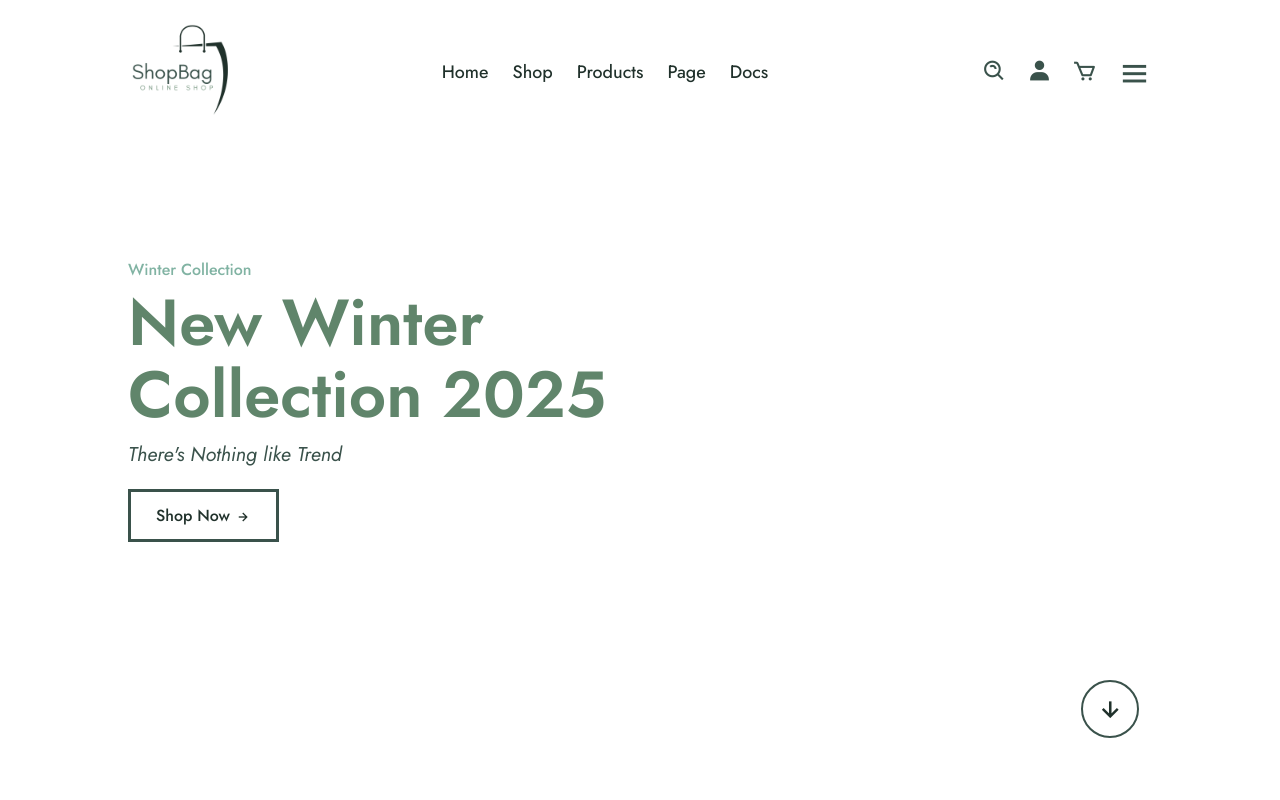
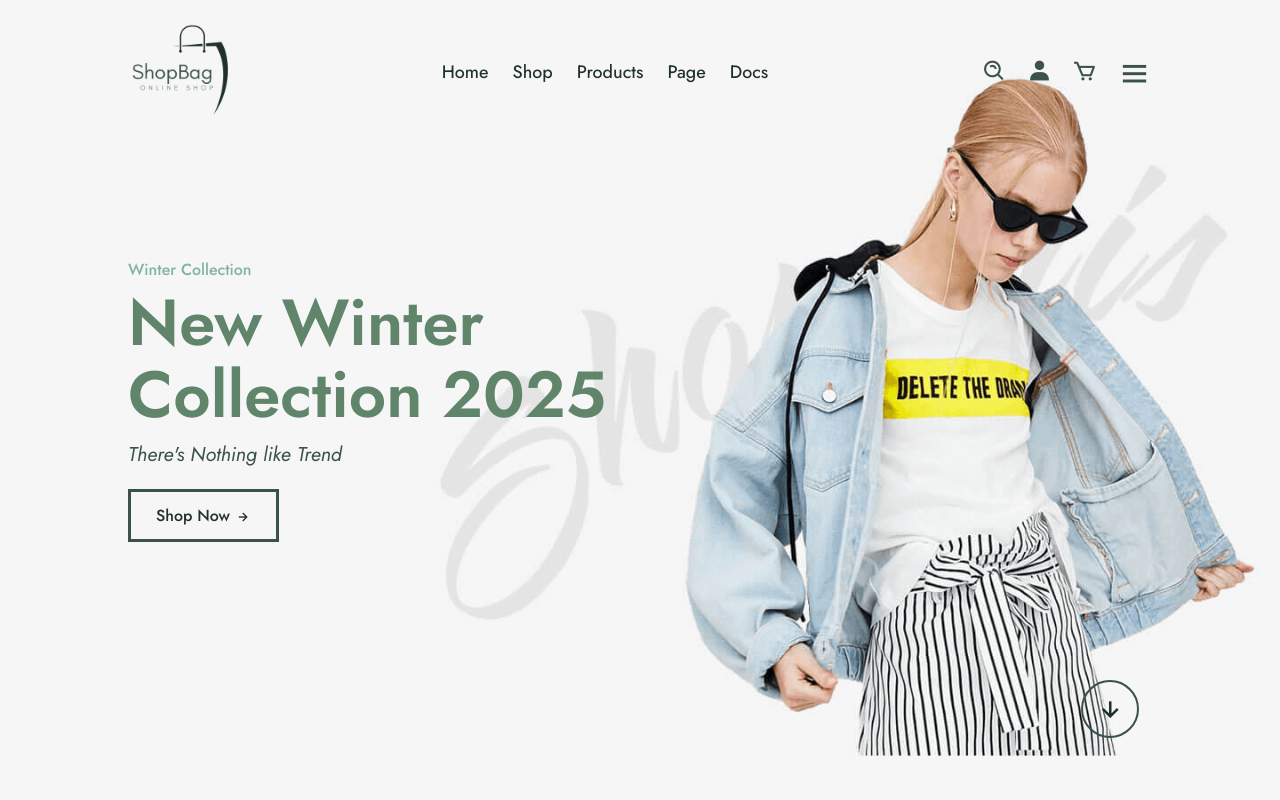
Before and after one commit to RawanIdrees/Online-Store, a plain HTML site: page index.html in a window 1280 px wide. Shown: the top 800 px of the page. Drawn offline with nearby package versions, Linux system fonts and the light colour scheme.

Commit message:
style.css

```diff
--- a/style.css
+++ b/style.css
@@ -104,7 +104,7 @@ section {
 .main-home {
     width: 100%;
     height: 100vh;
-    background-image: url(images/banner-3.png);
+    background-image: url(banner-3.png);
     background-position: center;
     background-size: cover;
     display: grid;
```
